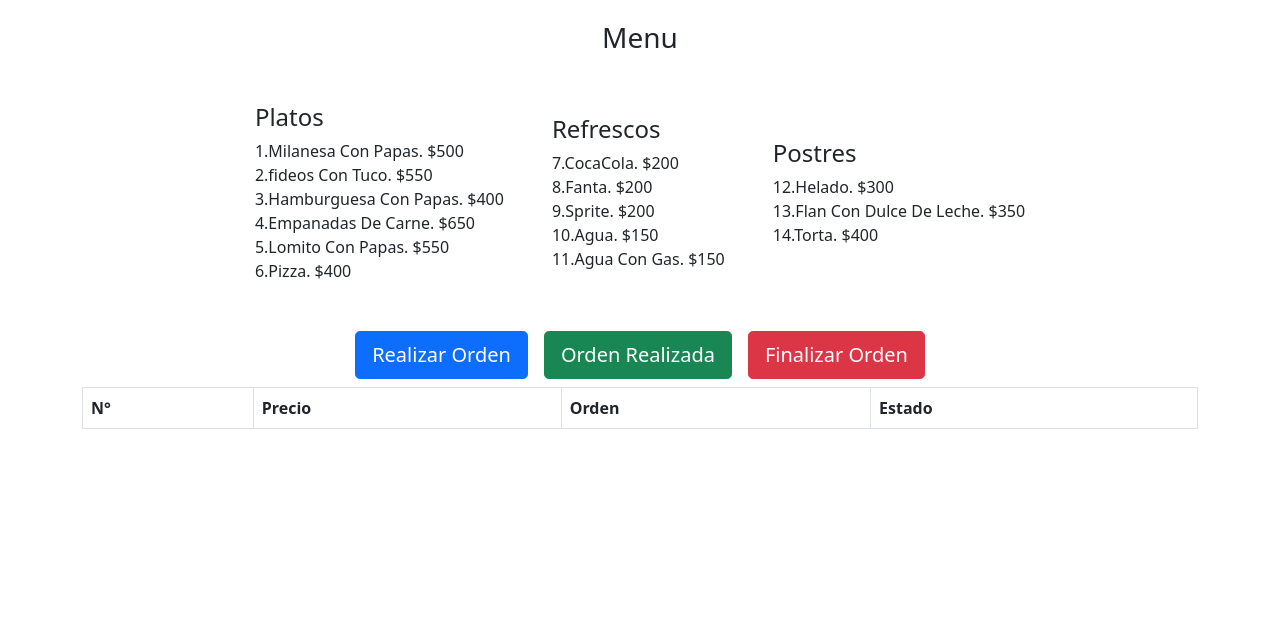
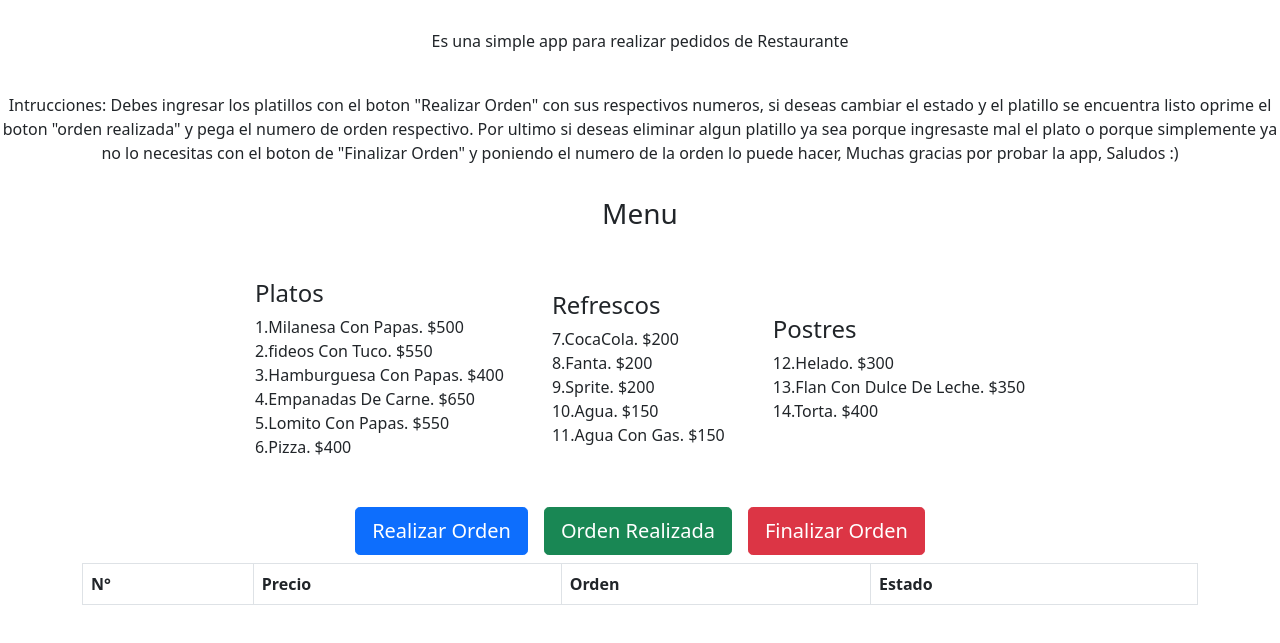
Before and after one commit to Samuu23/SimuladorDeOrdenesParaRestaurante, a plain HTML site: page index.html in a window 1280 px wide. Shown: the part 99-742 px from the top of the page. Drawn offline with nearby package versions, Linux system fonts and the light colour scheme.

Commit message:
instrucciones de uso

```diff
--- a/index.html
+++ b/index.html
@@ -18,6 +18,8 @@
 <body onload="init()">
     <div>
         <h1 class="p-4 text-center">SIMULADOR DE PEDIDOS PARA RESTAURANTE</h1>
+        <p class="p-4 text-center">Es una simple app para realizar pedidos de Restaurante</p>
+        <p class=" text-center">Intrucciones: Debes ingresar los platillos con el boton "Realizar Orden" con sus respectivos numeros, si deseas cambiar el estado y el platillo se encuentra listo oprime el boton "orden realizada" y pega el numero de orden respectivo. Por ultimo si deseas eliminar algun platillo ya sea porque ingresaste mal el plato o porque simplemente ya no lo necesitas con el boton de "Finalizar Orden" y poniendo el numero de la orden lo puede hacer, Muchas gracias por probar la app, Saludos :)</p>
         <h3 class=" p-3 text-center">Menu</h3>
     </div>
     <div class="container d-flex justify-content-center align-items-center">
```
